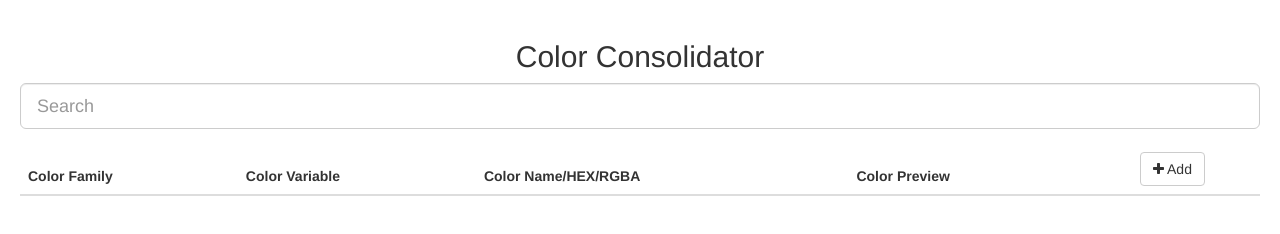
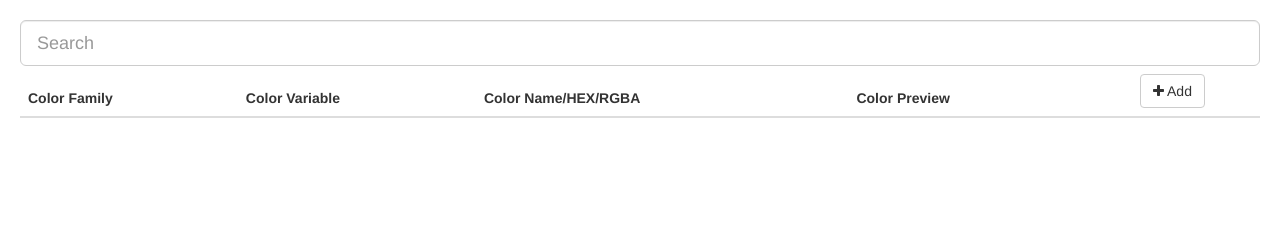
Before and after one commit to dreamyguy/color-consolidator, a website: page index.html in a window 1280 px wide. Drawn offline with Linux system fonts and the light colour scheme.

Commit message:
Increase realstate at the top of the page by simplifying the markup

```diff
--- a/index.html
+++ b/index.html
@@ -13,10 +13,7 @@
     <script type="text/javascript" src="app/js/angularfire.min.js"></script>
 </head>
 <body>
-    <div class="page">
-        <h2 class="centered">Color Consolidator</h2>
-        <div ng-view></div>
-    </div>
+    <div class="page" ng-view></div>
     <script type="text/javascript" src="src/js/js_bottom.js"></script>
 </body>
 </html>
--- a/list.html
+++ b/list.html
@@ -1,8 +1,6 @@
 <form role="form">
-    <div class="form-group">
-        <label for="search-form" class="sr-only">Search for existing colors</label>
-        <input type="text" class="form-control input-lg" name="search-form" ng-model="search" placeholder="Search">
-    </div>
+    <label for="search-form" class="sr-only">Search for existing colors</label>
+    <input type="text" class="form-control input-lg" name="search-form" ng-model="search" placeholder="Search">
 </form>
 <div class="table-responsive borderless">
     <table class="table table-striped borderless">
```
